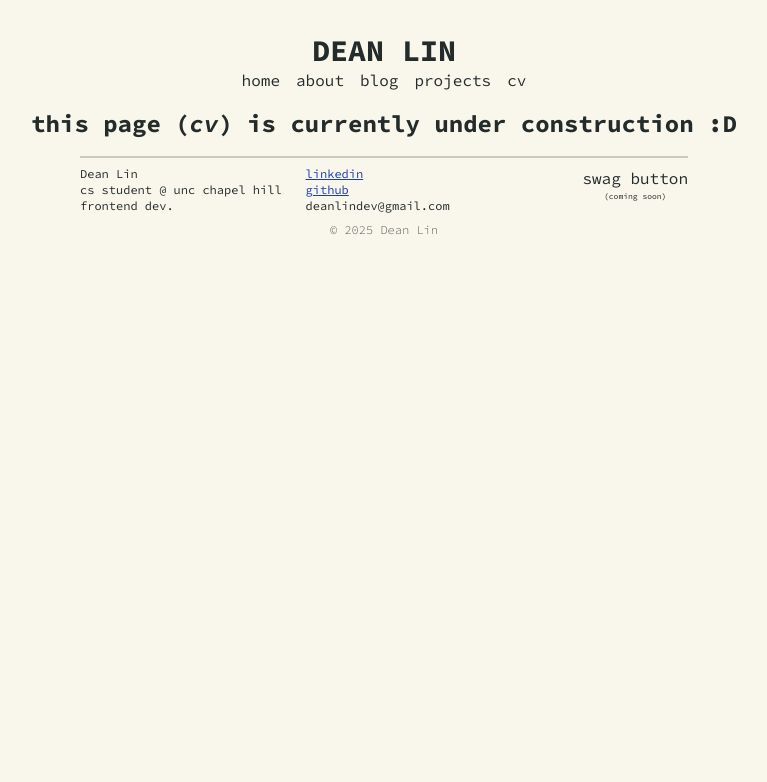
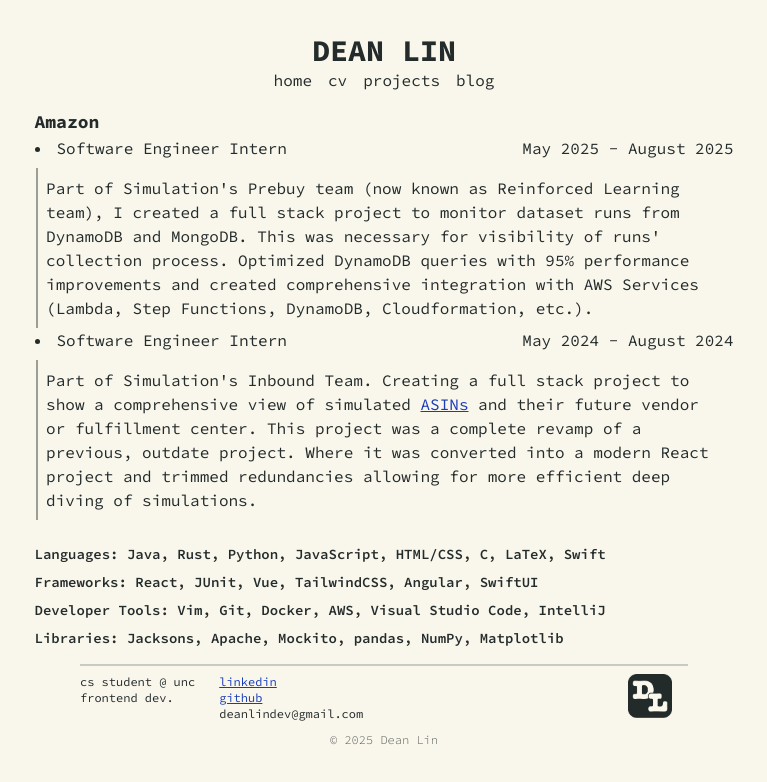
Before and after one commit to yuanyaolin13/yuanyaolin13.github.io, a React (Vite) app: page /cv in a window 1280 px wide. Shown: the top 782 px of the page, without its empty margins (256-1023 px from the left). Built offline with nearby package versions, Linux system fonts and the light colour scheme.

Commit message:
Fixing styling, removing redundancy, filled in CV page

```diff
--- a/src/components/CV.tsx
+++ b/src/components/CV.tsx
@@ -1,7 +1,57 @@
-import 'react'
+import { Link } from 'react-router-dom'
 
 function CV() {
-    return <>cv</>
+    return (
+        <div className='text-left flex flex-col items-center'>
+            <div className='w-full md:w-[699px] flex flex-col space-y-4 md:flex-row md:space-y-0'>
+                <div className='flex flex-col'>
+                    <div className='text-lg font-bold'>Amazon</div>
+                    <ol className='list-inside list-disc'>
+                        <li className='flex flex-row space-y-2'>
+                            <div className='list-item'>
+                                Software Engineer Intern
+                            </div>
+                            <div className='ml-auto'>
+                                May 2025 - August 2025
+                            </div>
+                        </li>
+                        <ol className='border-l-2 p-2 ml-[0.1rem] border-[rgba(58,69,69,0.50)]' >
+                            Part of Simulation's Prebuy team (now known as Reinforced Learning team),
+                            I created a full stack project to monitor dataset runs from DynamoDB and MongoDB.
+                            This was necessary for visibility of runs' collection process. Optimized
+                            DynamoDB queries with 95% performance improvements and created comprehensive integration
+                            with AWS Services (Lambda, Step Functions, DynamoDB, Cloudformation, etc.).
+                        </ol>
+                        <li className='flex flex-row space-y-2'>
+                            <div className='list-item'>
+                                Software Engineer Intern
+                            </div>
+                            <div className='ml-auto'>
+                                May 2024 - August 2024
+                            </div>
+                        </li>
+                        <ol className='border-l-2 p-2 ml-[0.1rem] border-[rgba(58,69,69,0.50)]' >
+                            Part of Simulation's Inbound Team. Creating a full stack project to show a
+                            comprehensive view of simulated&nbsp;
+                            <Link className='text-blue-800 underline' to='https://sell.amazon.com/blog/what-is-an-asin'>ASINs</Link>
+                            &nbsp;and their future vendor or fulfillment center. This project was a complete
+                            revamp of a previous, outdate project. Where it was converted into a modern
+                            React project and trimmed redundancies allowing for more efficient deep diving of simulations.
+                        </ol>
+                    </ol>
+                    <br/>
+
+                    <div className='flex flex-col space-y-2 text-sm font-semibold'>
+                        <p>Languages: Java, Rust, Python, JavaScript, HTML/CSS, C, LaTeX, Swift</p>
+                        <p>Frameworks: React, JUnit, Vue, TailwindCSS, Angular, SwiftUI</p>
+                        <p>Developer Tools: Vim, Git, Docker, AWS, Visual Studio Code, IntelliJ</p>
+                        <p>Libraries: Jacksons, Apache, Mockito, pandas, NumPy, Matplotlib</p>
+                    </div>
+
+                </div>
+            </div>
+        </div>
+    );
 }
 
 export default CV;
--- a/src/components/Footer.tsx
+++ b/src/components/Footer.tsx
@@ -4,13 +4,10 @@
     return (
         <div className='flex flex-col items-center space-y-2 w-full'>
             <div className='border-t-2 border-solid border-[rgba(58,69,69,0.25)] w-full md:w-1/2'>
-                <div className='flex flex-row space-x-2 mt-2'>
-                    <ul className='text-left pr-4'>
+                <div className='flex flex-row items-center md:items-start space-x-2 mt-2'>
+                    <ul className='text-left md:pr-4'>
                         <li className='text-xs'>
-                            Dean Lin
-                        </li>
-                        <li className='text-xs'>
-                            cs student @ unc chapel hill
+                            cs student @ unc
                         </li>
                         <li className='text-xs'>
                             frontend dev.
@@ -27,13 +24,15 @@
                             deanlindev@gmail.com
                         </li>
                     </ul>
-                    <div className='ml-auto flex flex-col items-center'>
-                        <div>
-                            swag button
-                        </div>
-                        <div className='text-[0.5rem]'>
-                            (coming soon)
-                        </div>
+                    <div className='ml-auto flex md:pr-4 max-w-[60px] max-h-[50px]'>
+                        {/*<div>*/}
+                        {/*    swag button*/}
+                        {/*</div>*/}
+                        {/*<div className='text-[0.5rem]'>*/}
+                        {/*    (coming soon)*/}
+                        {/*</div>*/}
+
+                        <Link to='/'><img src='./icon.png'></img></Link>
                     </div>
                 </div>
                 <div className='text-xs font-light opacity-80 pt-2'>
--- a/src/components/Home.tsx
+++ b/src/components/Home.tsx
@@ -3,7 +3,7 @@
 function Home() {
     return (
         <div className='text-left flex flex-col items-center'>
-            <div className='max-w-[699px] flex flex-col space-y-8 md:flex-row md:space-y-0'>
+            <div className='w-full md:w-[699px] flex flex-col space-y-8 md:flex-row md:space-y-0'>
                 <div className='flex flex-col'>
                     <div className='text-lg font-bold'>Hello!</div>
                     <div className='text-sm'>My name is Dean and I am a Computer Science student at the University of North Carolina at Chapel Hill.</div>
@@ -18,14 +18,14 @@
                     </div>
 
                 </div>
-                <div className='flex flex-col items-center'>
+                <div className='flex flex-col items-center md:w-1/2'>
                     <img
                         src={Pudding}
                         alt="Pudding"
-                        className="w-1/2"
+                        className='w-1/3 md:w-full'
                     />
                     <div className='text-xs opacity-80 italic'>
-                        my cat pudding!
+                        my cat pudding
                     </div>
                 </div>
             </div>
--- a/src/components/NavBar.tsx
+++ b/src/components/NavBar.tsx
@@ -12,16 +12,13 @@
                         <Link to='/'>home</Link>
                     </li>
                     <li>
-                        <Link to='/about'>about</Link>
-                    </li>
-                    <li>
-                        <Link to='/blog'>blog</Link>
+                        <Link to='/cv'>cv</Link>
                     </li>
                     <li>
                         <Link to='/projects'>projects</Link>
                     </li>
                     <li>
-                        <Link to='/cv'>cv</Link>
+                        <Link to='/blog'>blog</Link>
                     </li>
                 </ul>
             </div>
--- a/src/main.tsx
+++ b/src/main.tsx
@@ -7,10 +7,11 @@
 import App from './App.tsx'
 import Home from "./components/Home.tsx";
 import WIP from './components/WIP.tsx';
+// import Projects from "./components/Projects.tsx";
 // import About from "./components/About.tsx";
 // import Blog from "./components/Blog.tsx";
 // import Projects from "./components/Projects.tsx";
-// import CV from "./components/CV.tsx";
+import CV from "./components/CV.tsx";
 
 const router = createBrowserRouter([
     {
@@ -36,7 +37,7 @@
             },
             {
                 path: '/cv',
-                element: <WIP />
+                element: <CV />
             }
         ]
     }
```
